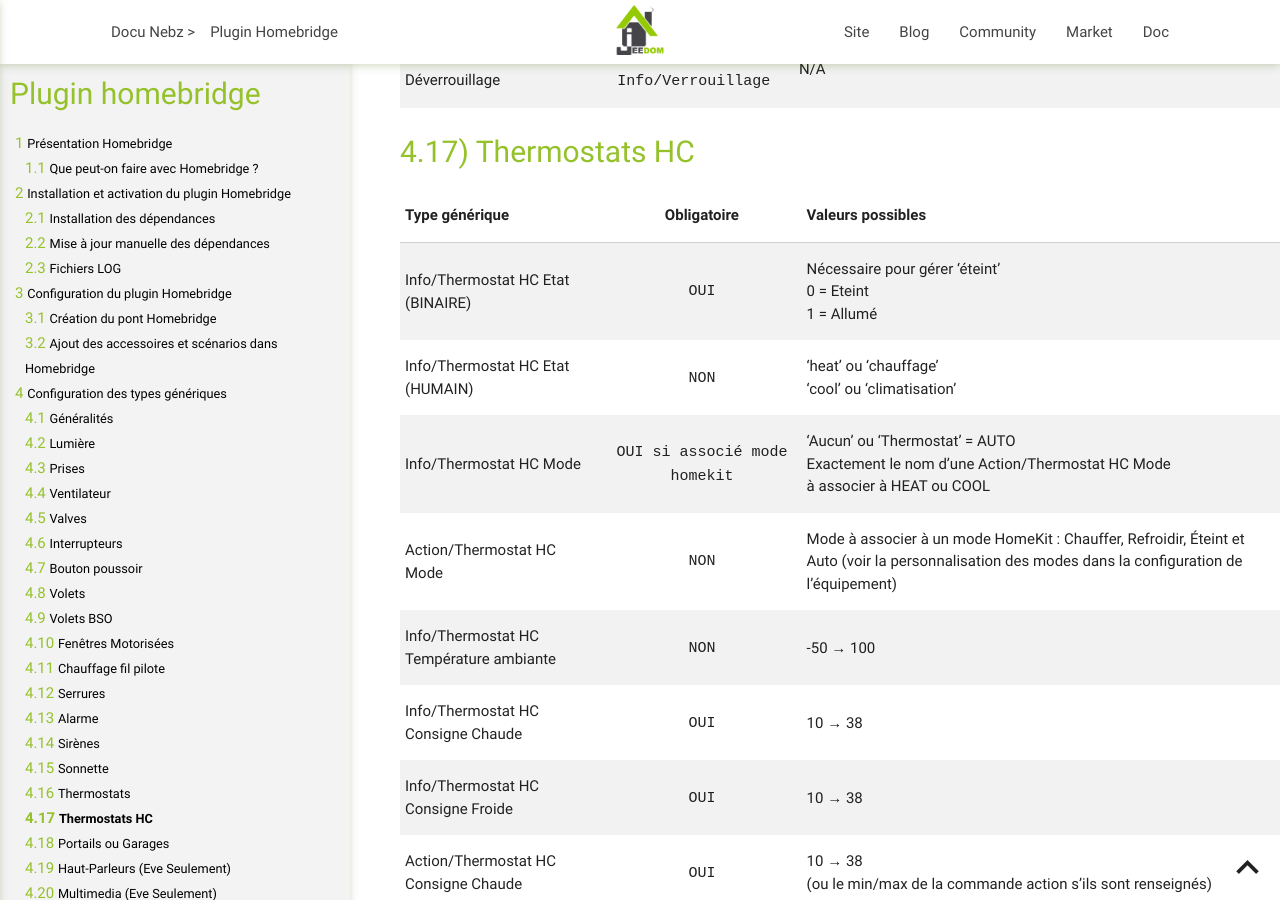
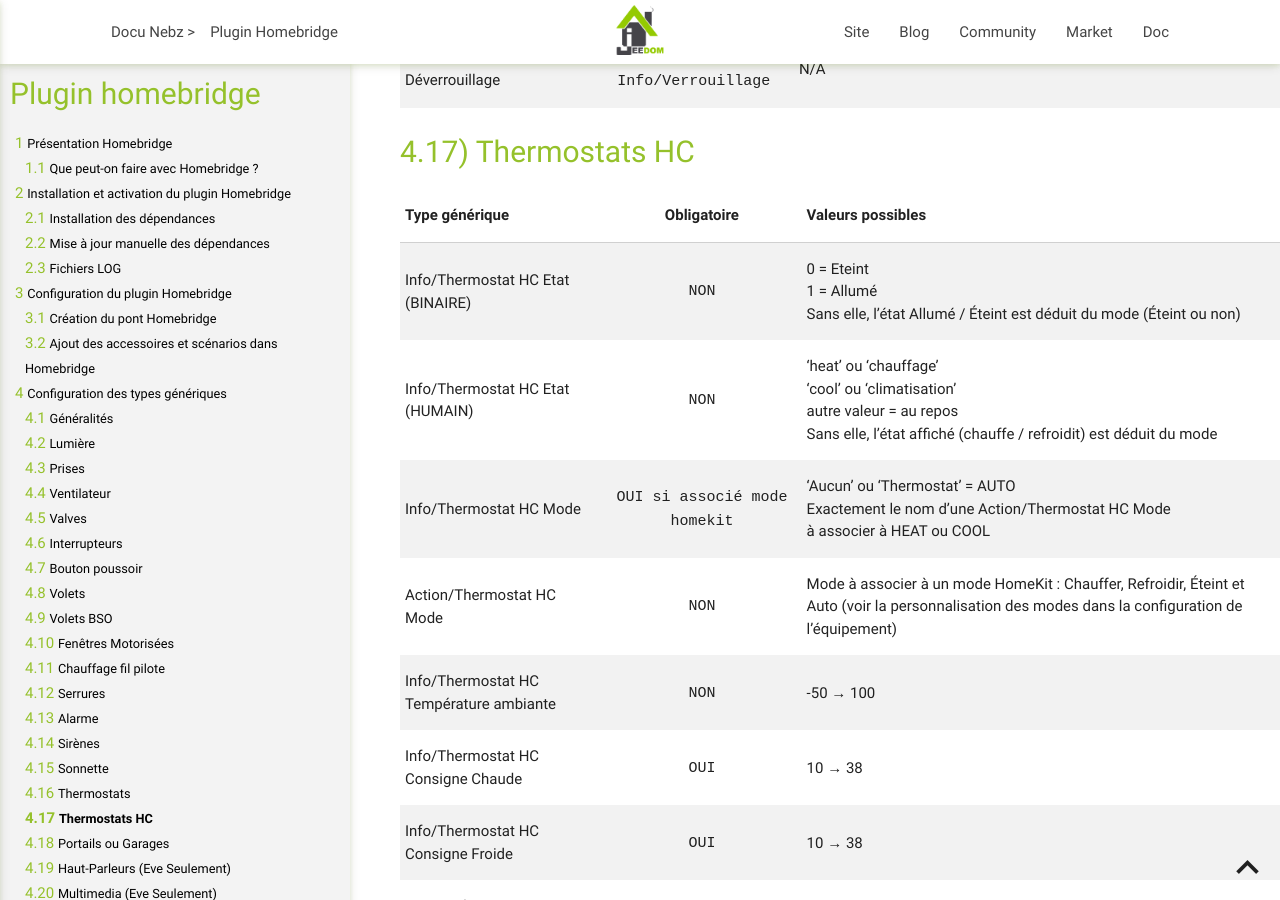
Before and after one commit to NebzHB/jeedom_docs, a Jekyll site: the page built from plugins/homebridge/fr_FR/index-beta.md, in a window 1280 px wide and 900 px high, scrolled down 19376 px. Built offline with Jekyll 4.4.1, drawn with Linux system fonts in a browser that asks for light colours; some of the changed text lies outside the part shown.

Commit message:
Homebridge : états des thermostats HC facultatifs dans la doc
Co-Authored-By: Claude Opus 5.5 <noreply@anthropic.com>
Claude-Session: https://claude.ai/code/session_01MSWnTLNUM5YZ18TEaJcHMn

```diff
--- a/plugins/homebridge/fr_FR/index-beta.md
+++ b/plugins/homebridge/fr_FR/index-beta.md
@@ -364,7 +364,7 @@ Thermostats
 |Type générique  | Obligatoire | Valeurs possibles |
 |---------------|:----------------:|----------------|
 |Info/Thermostat Etat (BINAIRE)|`NON`|0 = Eteint<br/>1 = En marche (chauffe ou refroidit selon le mode)<br/>Utilisé seulement sans Etat (HUMAIN)|
-|Info/Thermostat Etat (HUMAIN)|`NON`|'off' ou 'arrêté' ou 'arret'<br/>'heat' ou 'chauffage'<br/>'cool' ou 'climatisation'<br/>Sans Etat (HUMAIN) ni Etat (BINAIRE), l'état affiché est déduit du mode|
+|Info/Thermostat Etat (HUMAIN)|`NON`|'heat' ou 'chauffage'<br/>'cool' ou 'climatisation'<br/>autre valeur ('off', 'arrêté'…) = éteint<br/>Sans Etat (HUMAIN) ni Etat (BINAIRE), l'état affiché est déduit du mode|
 |Info/Thermostat Mode|`OUI si associé mode homekit`|'Off' ou 'Arret' = OFF<br/>'Aucun' ou 'Thermostat' = AUTO<br/>Exactement le nom d'une Action/Thermostat Mode<br/> à associer à HEAT ou COOL|
 |Action/Thermostat Mode|`NON`|Mode à associer à un mode HomeKit : Chauffer, Refroidir, Éteint et Auto (voir la personnalisation des modes dans la configuration de l'équipement)|
 |Info/Thermostat Température Extérieur|`NON utilisé`|N/A|
@@ -380,8 +380,8 @@ Thermostats HC
 
 |Type générique  | Obligatoire | Valeurs possibles |
 |---------------|:----------------:|----------------|
-|Info/Thermostat HC Etat (BINAIRE)|`OUI`|Nécessaire pour gérer 'éteint'<br/>0 = Eteint<br/>1 = Allumé|
-|Info/Thermostat HC Etat (HUMAIN)|`NON`|'heat' ou 'chauffage'<br/>'cool' ou 'climatisation'|
+|Info/Thermostat HC Etat (BINAIRE)|`NON`|0 = Eteint<br/>1 = Allumé<br/>Sans elle, l'état Allumé / Éteint est déduit du mode (Éteint ou non)|
+|Info/Thermostat HC Etat (HUMAIN)|`NON`|'heat' ou 'chauffage'<br/>'cool' ou 'climatisation'<br/>autre valeur = au repos<br/>Sans elle, l'état affiché (chauffe / refroidit) est déduit du mode|
 |Info/Thermostat HC Mode|`OUI si associé mode homekit`|'Aucun' ou 'Thermostat' = AUTO<br/>Exactement le nom d'une Action/Thermostat HC Mode<br/> à associer à HEAT ou COOL|
 |Action/Thermostat HC Mode|`NON`|Mode à associer à un mode HomeKit : Chauffer, Refroidir, Éteint et Auto (voir la personnalisation des modes dans la configuration de l'équipement)|
 |Info/Thermostat HC Température ambiante|`NON`|-50 → 100|
```
